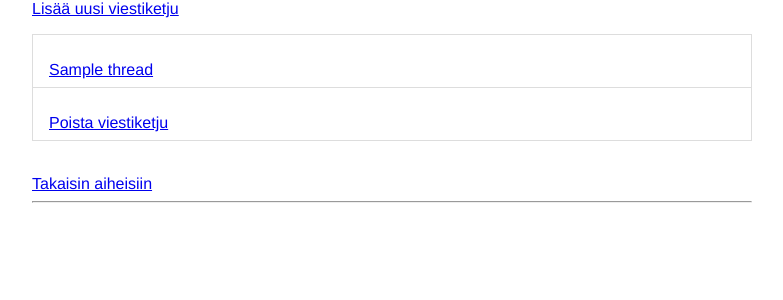
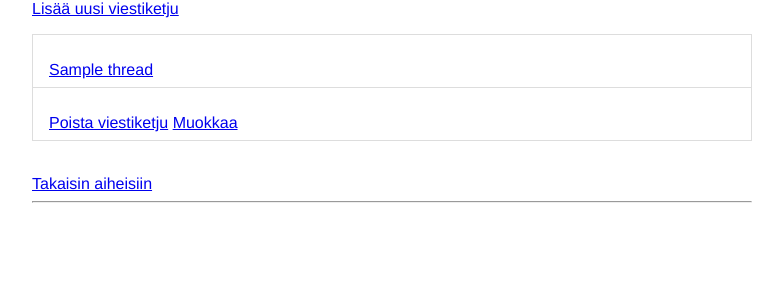
Before and after one commit to matiasnisula/keskustelusovellus, a Flask app: template templates/threads.html in a window 1280 px wide. Shown: the part 469-769 px from the top of the page, without its empty margins (248-1031 px from the left). Run offline with Flask 2, Linux system fonts and the light colour scheme; the visitor is signed in with stand-in values (Sample User, id 1); the template is opened without the code that fills it: most values are stand-ins (such as "Sample title", 1, 10 or a date in 2020).

Commit message:
add link for updating thread

```diff
--- a/templates/threads.html
+++ b/templates/threads.html
@@ -18,7 +18,8 @@ Hae viestiketjuista: <input type="text" name="query">
     <li><a href="/subject/{{ subject_id }}/{{ thread[0] }}">{{ thread[1] }}</a></li>
     <br>
     {% if session.user_id == thread.user_id %}
-    <li><a href="/delete/{{ thread.subject_id }}/{{ thread[0] }}"> Poista viestiketju</a></li>
+    <li><a href="/delete/{{ thread.subject_id }}/{{ thread.id }}"> Poista viestiketju</a>
+     <a href="/update/{{ thread.subject_id }}/{{ thread.id }}"> Muokkaa</a></li>
     {% endif %}
     {% endfor %}
 </ul>
```
